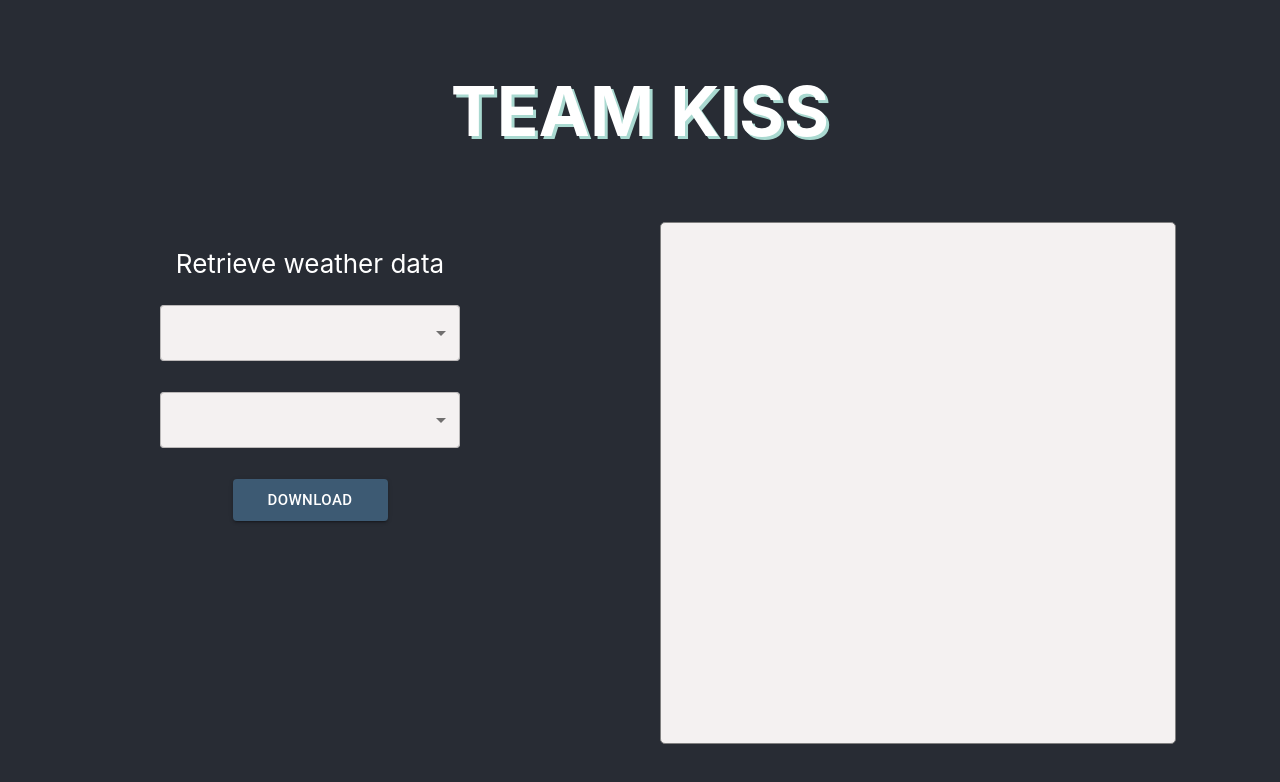
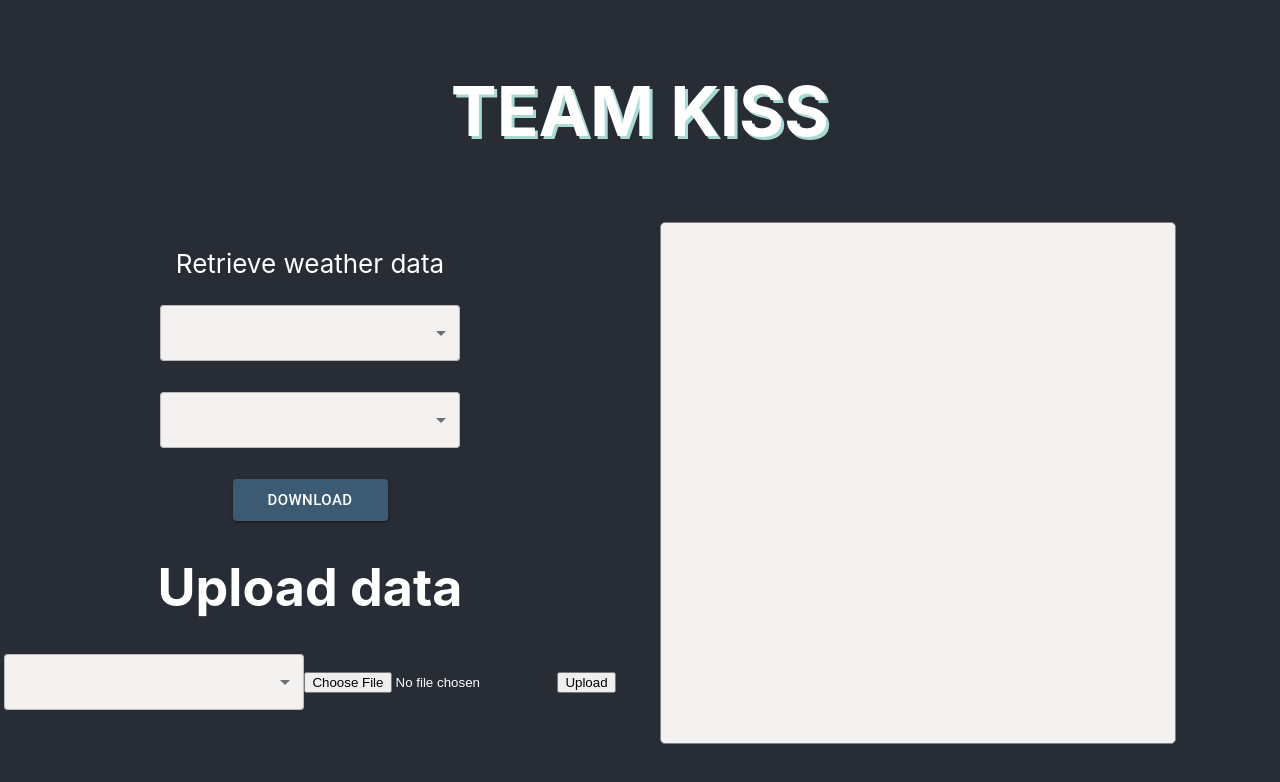
Before and after one commit to bravo-team-kiss/team-kiss, a React (Create React App) app in the folder frontend/: page / in a window 1280 px wide. Shown: the top 782 px of the page. Built offline with nearby package versions, Linux system fonts and the light colour scheme.

Commit message:
Finished front end

```diff
--- a/frontend/src/App.js
+++ b/frontend/src/App.js
@@ -3,6 +3,7 @@ import React from "react";
 import Grid from "@mui/material/Grid";
 import Search from "./components/Search";
 import Display from "./components/Display";
+import Upload from "./components/Upload";
 
 function App() {
   const [data, setData] = React.useState();
@@ -16,6 +17,7 @@ function App() {
       <Grid container spacing={5} className="grid-container">
         <Grid item xs={6}>
           <Search setParentData={setData} />
+          <Upload> </Upload>
         </Grid>
         <Grid item xs={6} className="display-container">
           <Display data={JSON.stringify(data, undefined, '  ')} />
--- /dev/null
+++ b/frontend/src/components/Upload.js
@@ -0,0 +1,71 @@
+import React, {useState} from 'react';
+import Select from "@mui/material/Select"
+import MenuItem from "@mui/material/MenuItem"
+import TextField from "@mui/material/TextField";
+
+function Upload() {
+
+  const [file, setFile] = useState()
+  const [format, setFormat] = useState("")
+
+  const measurements = [
+    { label: "Winds Towers", value: "winds_towers" },
+    { label: "Lightning", value: "lightning" },
+    { label: "Profiler", value: "profiler" },
+    { label: "Rawinsonde", value: "rawinsonde" },
+    { label: "915-S", value: "915-s"}
+  ];
+
+  function handleChange(event) {
+    setFile(event.target.files[0])
+  }
+
+  function handleSubmit(event) {
+    event.preventDefault()
+    const formData = new FormData();
+    formData.append('file', file);
+    formData.append('fileName', file.name);
+    const config = {
+      headers: {
+        'content-type': 'multipart/form-data',
+      },
+    };
+    fetch(`/upload?format=${format}`, {
+        method: "POST",
+        body: formData
+      }).then(async (response) => {
+        if (response.ok)
+        {
+            alert("File has been uploaded!")
+        }
+        else
+        {
+            alert("File upload error!")
+        }
+      });
+  }
+
+  return (
+    <div>
+        <form onSubmit={handleSubmit}>
+          <h1>Upload data</h1>
+          <Select
+                className="input-fields"
+                id="combo-box-demo"
+                label="Source"
+                onChange={(e) => setFormat(e.target.value)}
+                sx={{ width: 300 }}
+                renderInput={(params) => <TextField {...params} label="Source" />}
+            >
+                {measurements.map((measurement, index) =>
+                <MenuItem key={index} value={measurement.value}>{measurement.label}</MenuItem>
+                )}
+            </Select>
+          <input type="file" onChange={handleChange}/>
+          <button type="submit">Upload</button>
+        </form>
+    </div>
+  );
+}
+
+export default Upload;
--- a/frontend/src/index.css
+++ b/frontend/src/index.css
@@ -5,7 +5,7 @@ body {
     sans-serif;
   -webkit-font-smoothing: antialiased;
   -moz-osx-font-smoothing: grayscale;
-  overflow: hidden;
+  background-color: #282c34;
 }
 
 code {
```
